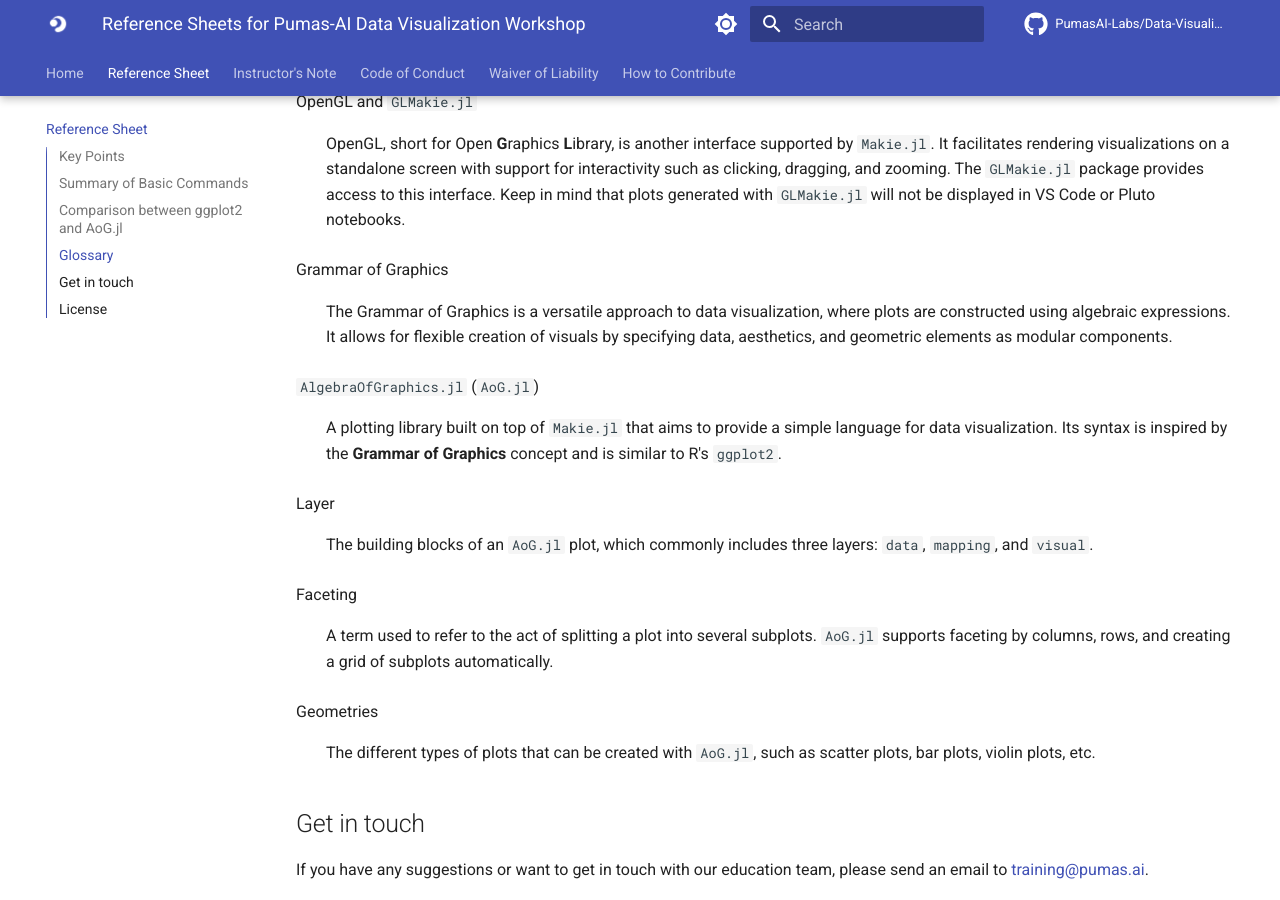
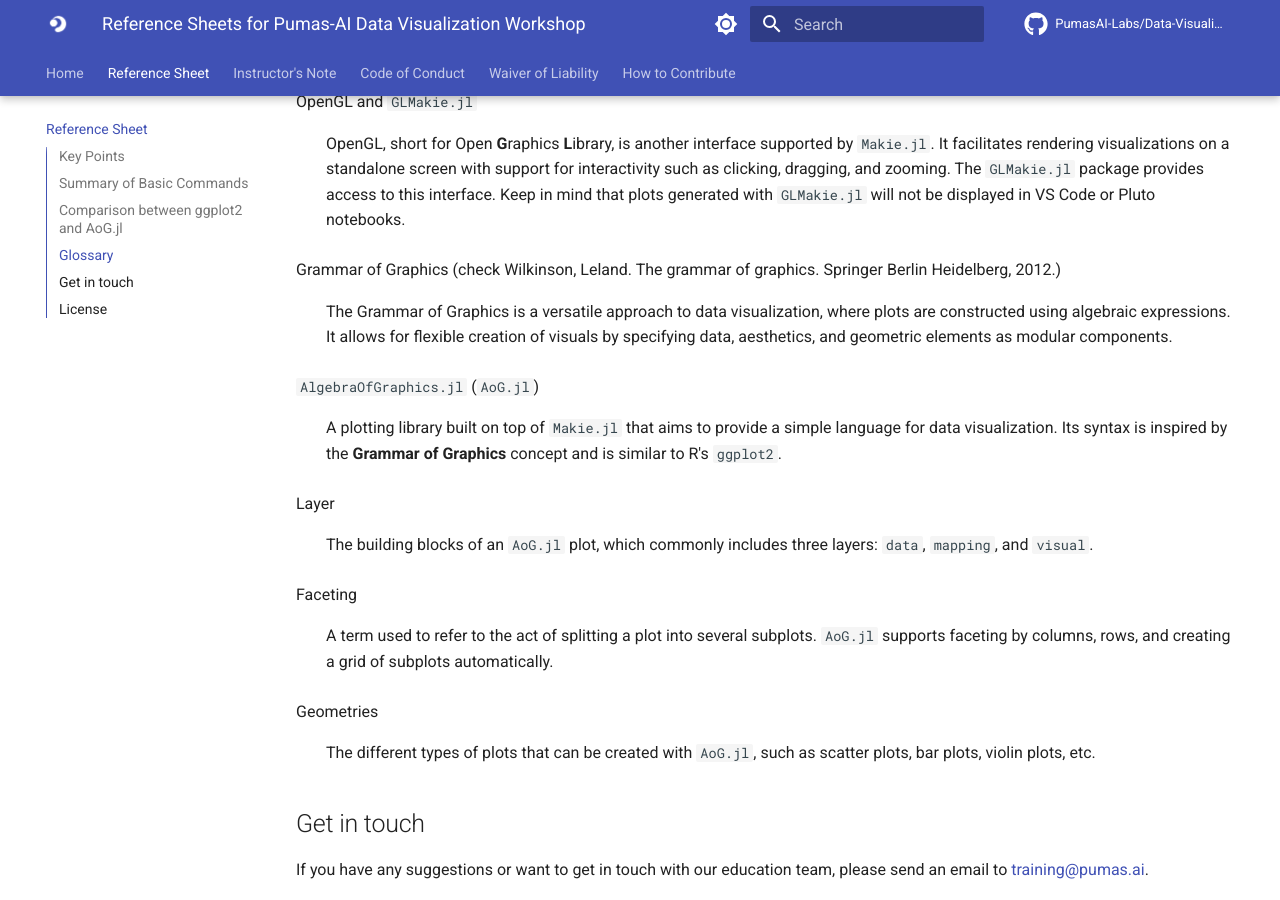
Before and after one commit to PumasAI-Labs/Data-Visualization, an MkDocs documentation site: the page built from docs/reference.md, in a window 1280 px wide and 900 px high, scrolled down 4040 px. Built offline with MkDocs 1.6.1 and Material for MkDocs 9.7.7, drawn with Linux system fonts in a browser that asks for light colours; comment, search, counter and statistics services are not loaded.

Commit message:
Add grammar of graphics reference

```diff
--- a/docs/reference.md
+++ b/docs/reference.md
@@ -101,7 +101,7 @@ OpenGL and `GLMakie.jl`
 with support for interactivity such as clicking, dragging, and zooming. The `GLMakie.jl` package provides access to this interface. Keep in mind that plots
 generated with `GLMakie.jl` will not be displayed in VS Code or Pluto notebooks.
 
-Grammar of Graphics
+Grammar of Graphics (check Wilkinson, Leland. The grammar of graphics. Springer Berlin Heidelberg, 2012.)
 
 : The Grammar of Graphics is a versatile approach to data visualization, where plots are constructed using algebraic expressions. It allows for flexible
 creation of visuals by specifying data, aesthetics, and geometric elements as modular components.
```
